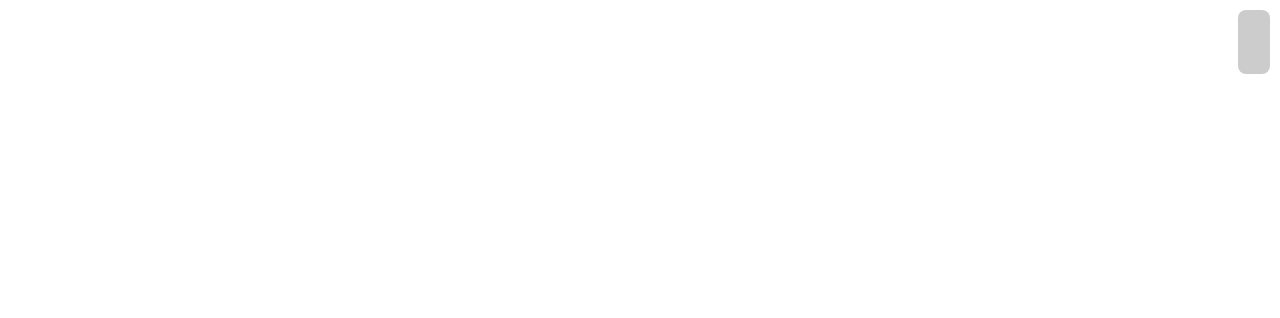
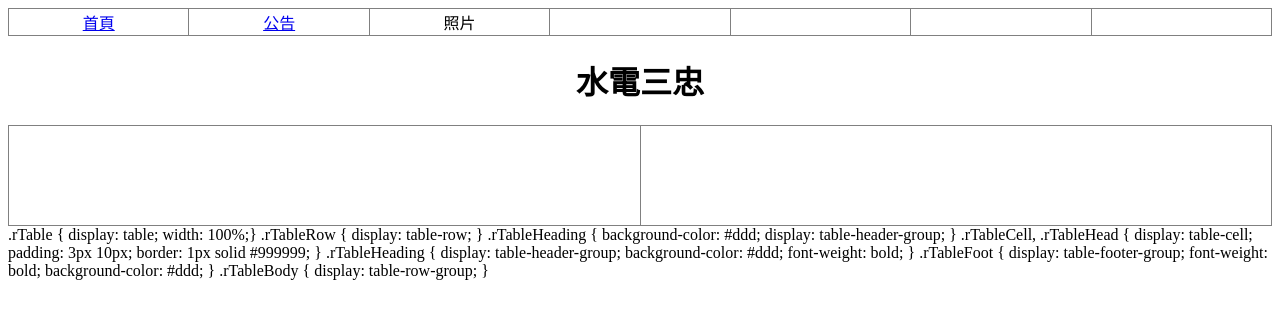
Before and after one commit to MeowXiaoNuo/phsh, a plain HTML site: page index.html in a window 1280 px wide. Drawn offline with Linux system fonts and the light colour scheme.

Commit message:
Update index.html

```diff
--- a/index.html
+++ b/index.html
@@ -1,37 +1,38 @@
-<!DOCTYPE html>
-<html lang="en">
-<head>
-    <meta charset="UTF-8">
-    <meta name="viewport" content="width=device-width, initial-scale=1.0">
-    <title>水電三忠</title>
-    <style>
-        body {
-            transition: background-color 0.5s;
-            background-color: white;
-            margin: 0;
-            padding: 0;
-            font-family: Arial, sans-serif;
-            position: relative;
-        }
+<table style="border-collapse: collapse; width: 100%;" border="1">
+<tbody>
+<tr>
+<td style="width: 10%; text-align: center;"><a title="首頁" href="https://meowxiaonuo.github.io/phsh/">首頁</a></td>
+<td style="width: 10%; text-align: center;"><a title="公告" href="https://meowxiaonuo.github.io/phsh/announcement.html">公告</a></td>
+<td style="width: 10%; text-align: center;">照片</td>
+<td style="width: 10%; text-align: center;">&nbsp;</td>
+<td style="width: 10%; text-align: center;">&nbsp;</td>
+<td style="width: 10%; text-align: center;">&nbsp;</td>
+<td style="width: 10%; text-align: center;">&nbsp;</td>
+</tr>
+</tbody>
+</table>
+<h1 id="h_76683823131693995841551" style="text-align: center;">水電三忠</h1>
+<table style="border-collapse: collapse; width: 100%; height: 100px;" border="1">
+<tbody>
+<tr style="height: 100px;">
+<td style="width: 50%; height: 100px; text-align: center;">&nbsp;</td>
+<td style="width: 50%; height: 100px; text-align: center;">&nbsp;</td>
+</tr>
+</tbody>
+</table>
 
-        .toggle-button {
-            position: absolute;
-            top: 10px;
-            right: 10px;
-            width: 32px;
-            height: 64px; /* 更新按钮大小为高度64宽度32 */
-            background-color: #ccc;
-            cursor: pointer;
-            border-radius: 8px;
-        }
 
-        .toggle-button.active {
-            background-color: #000;
-        }
-    </style>
-</head>
-<body>
-    <div class="toggle-button" id="toggleButton"></div>
 
-    <script>
-        const toggleButton =
+
+
+
+
+
+
+.rTable { display: table; width: 100%;}
+.rTableRow { display: table-row; }
+.rTableHeading { background-color: #ddd; display: table-header-group; }
+.rTableCell, .rTableHead { display: table-cell; padding: 3px 10px; border: 1px solid #999999; }
+.rTableHeading { display: table-header-group; background-color: #ddd; font-weight: bold; }
+.rTableFoot { display: table-footer-group; font-weight: bold; background-color: #ddd; }
+.rTableBody { display: table-row-group; }
```
